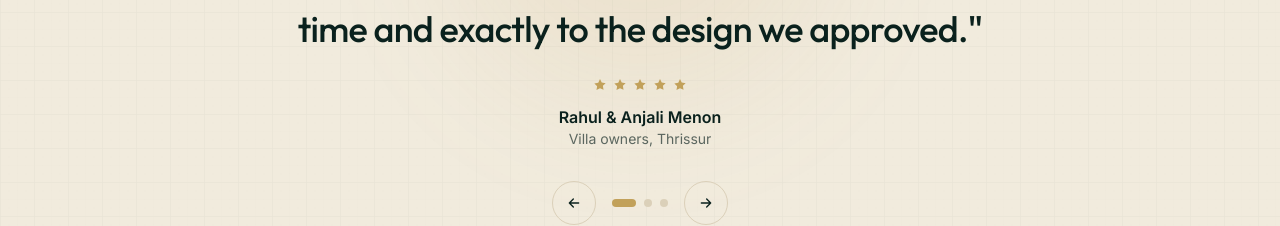
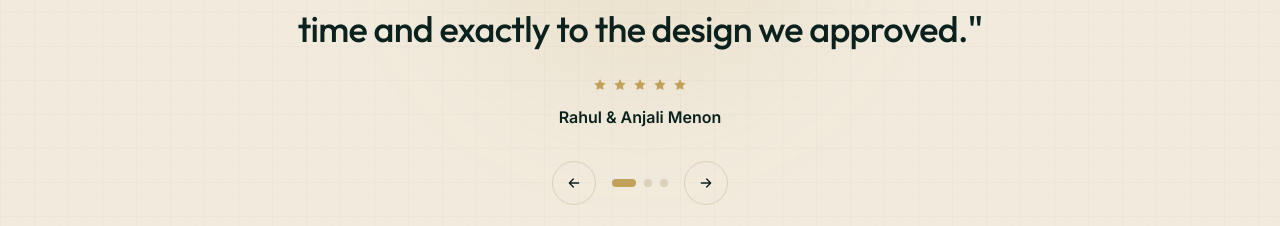
Before and after one commit to Ahamedshakir02/holytouch-website, a React (Vite) app: page / in a window 1280 px wide. Shown: the part 6240-6466 px from the top of the page. Built offline with nearby package versions, Linux system fonts and the light colour scheme.

Commit message:
feat: remove role display from Testimonials section for cleaner presentation

```diff
--- a/src/sections/Testimonials.jsx
+++ b/src/sections/Testimonials.jsx
@@ -50,7 +50,6 @@
                     ))}
                   </div>
                   <p className="mt-3 font-semibold text-teal-900">{t.name}</p>
-                  <p className="text-sm text-teal-900/65">{t.role}</p>
                 </footer>
               </motion.blockquote>
             </AnimatePresence>
```
